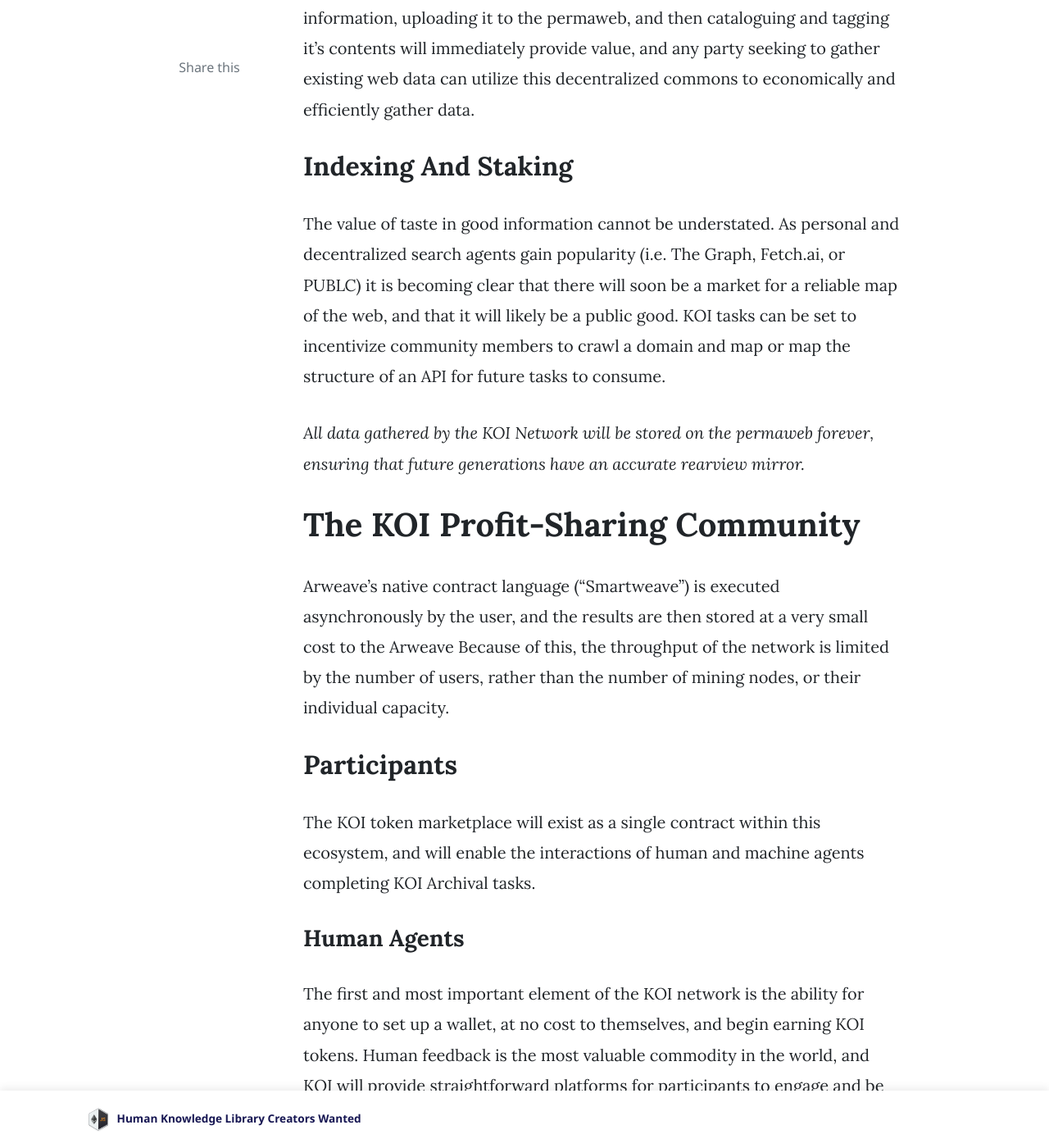
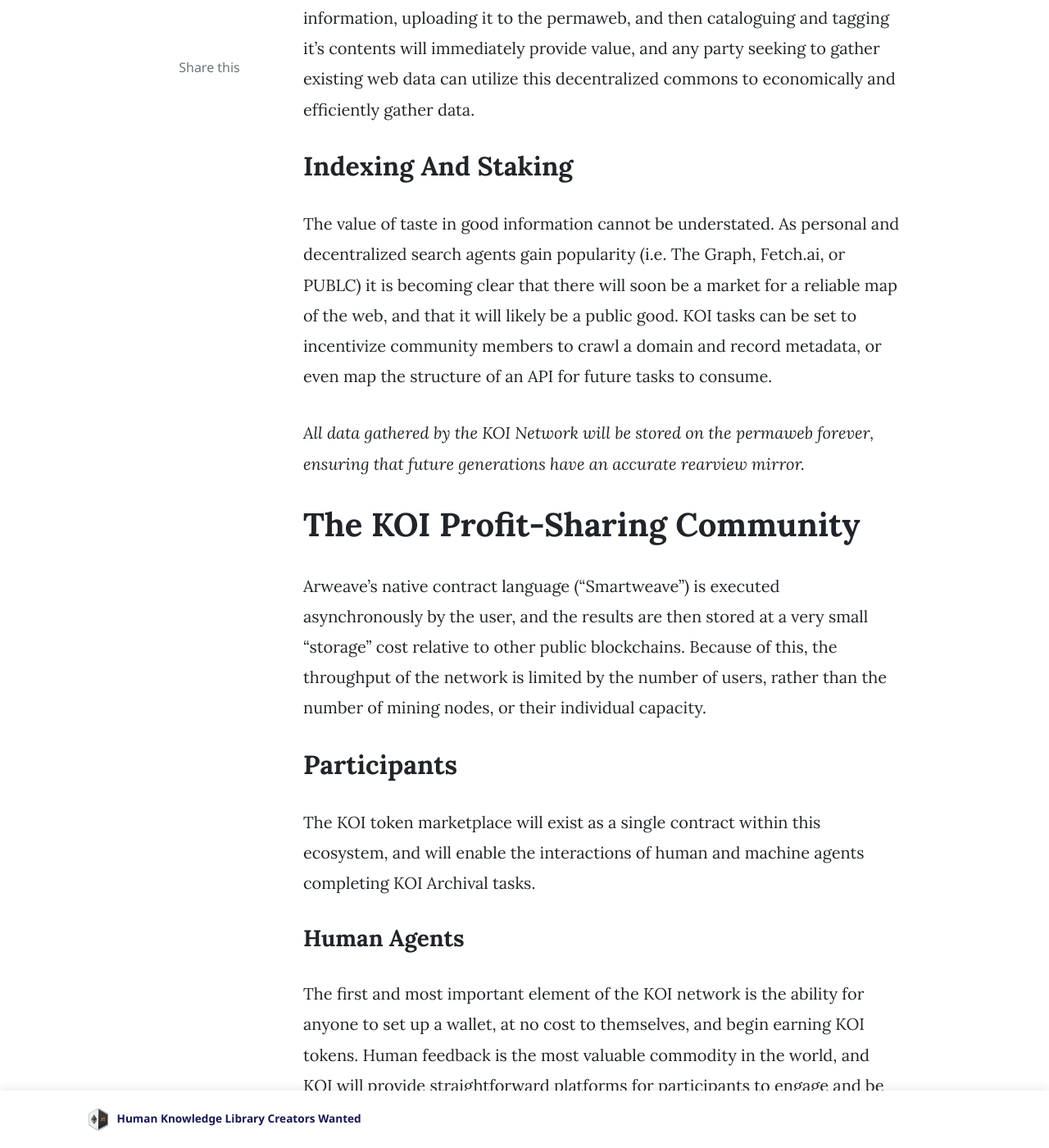
Before and after one commit to tykoii/blog, a Jekyll site: the page built from _posts/2021-01-16-koi-is-a-protocol.markdown, in a window 1280 px wide and 1400 px high, scrolled down 1703 px. Shown: the whole window at 82% size. Built offline with Jekyll 4.4.1, drawn with Linux system fonts in a browser that asks for light colours; nearby versions of some CDN libraries; comment, search, counter and statistics services are not loaded; some of the changed text lies outside the part shown.

Commit message:
Update 2021-01-16-koi-is-a-protocol.markdown

```diff
--- a/_posts/2021-01-16-koi-is-a-protocol.markdown
+++ b/_posts/2021-01-16-koi-is-a-protocol.markdown
@@ -22,12 +22,12 @@
 The existing internet already contains a wide range of subject-matter, reference material, and historical records. The process of retrieving this information, uploading it to the permaweb, and then cataloguing and tagging it's contents will immediately provide value, and any party seeking to gather existing web data can utilize this decentralized commons to economically and efficiently gather data.
 
 ## Indexing And Staking
-The value of taste in good information cannot be understated. As personal and decentralized search agents gain popularity (i.e. The Graph, Fetch.ai, or PUBLC) it is becoming clear that there will soon be a market for a reliable map of the web, and that it will likely be a public good. KOI tasks can be set to incentivize community members to crawl a domain and map or map the structure of an API for future tasks to consume.
+The value of taste in good information cannot be understated. As personal and decentralized search agents gain popularity (i.e. The Graph, Fetch.ai, or PUBLC) it is becoming clear that there will soon be a market for a reliable map of the web, and that it will likely be a public good. KOI tasks can be set to incentivize community members to crawl a domain and record metadata, or even map the structure of an API for future tasks to consume.
 
 *All data gathered by the KOI Network will be stored on the permaweb forever, ensuring that future generations have an accurate rearview mirror.*
 
 # The KOI Profit-Sharing Community
-Arweave's native contract language ("Smartweave") is executed asynchronously by the user, and the results are then stored at a very small cost to the Arweave Because of this, the throughput of the network is limited by the number of users, rather than the number of mining nodes, or their individual capacity.
+Arweave's native contract language ("Smartweave") is executed asynchronously by the user, and the results are then stored at a very small "storage" cost relative to other public blockchains. Because of this, the throughput of the network is limited by the number of users, rather than the number of mining nodes, or their individual capacity.
 
 ## Participants
 The KOI token marketplace will exist as a single contract within this ecosystem, and will enable the interactions of human and machine agents completing KOI Archival tasks.
```
Also changed, not shown: other parts of _posts/2021-01-16-koi-is-a-protocol.markdown (+1 -1 lines).
